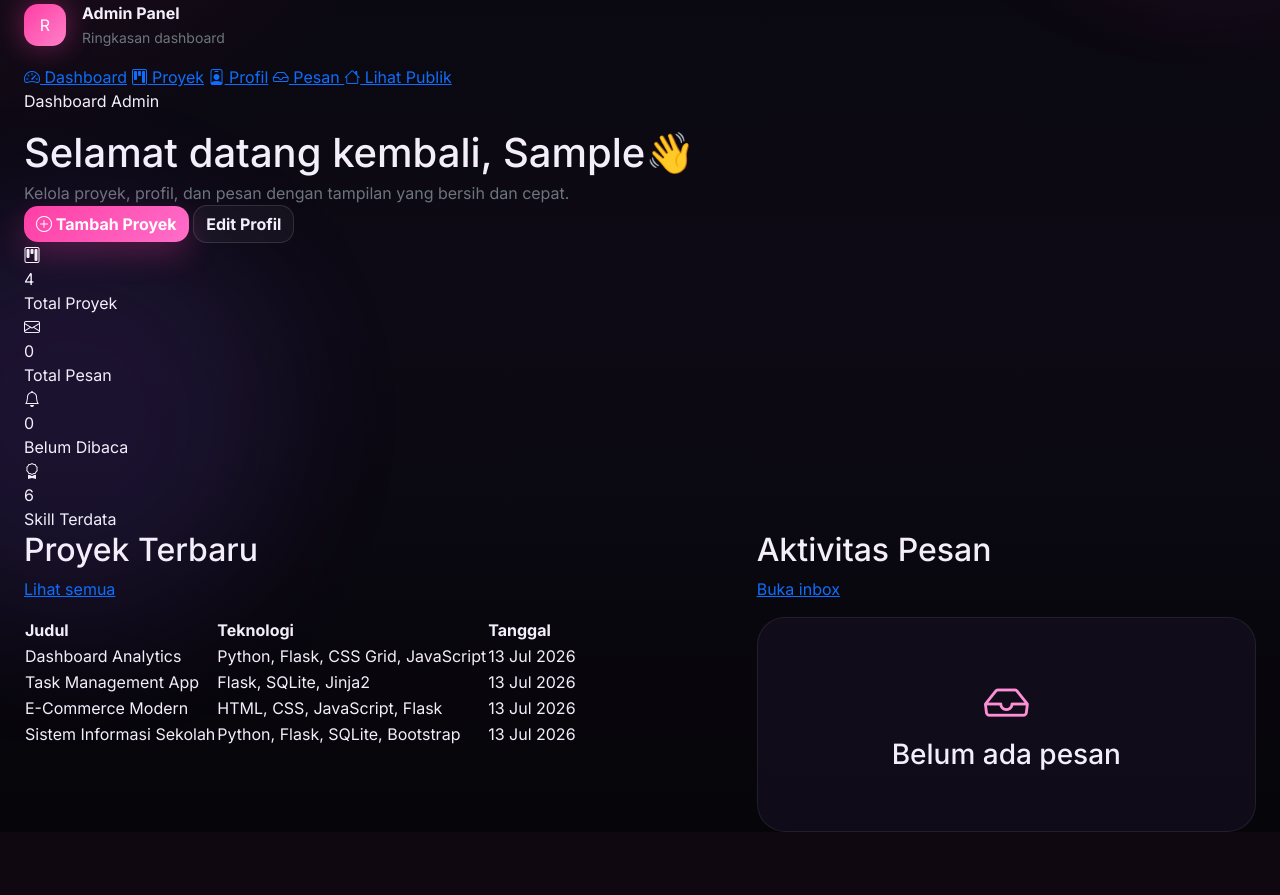
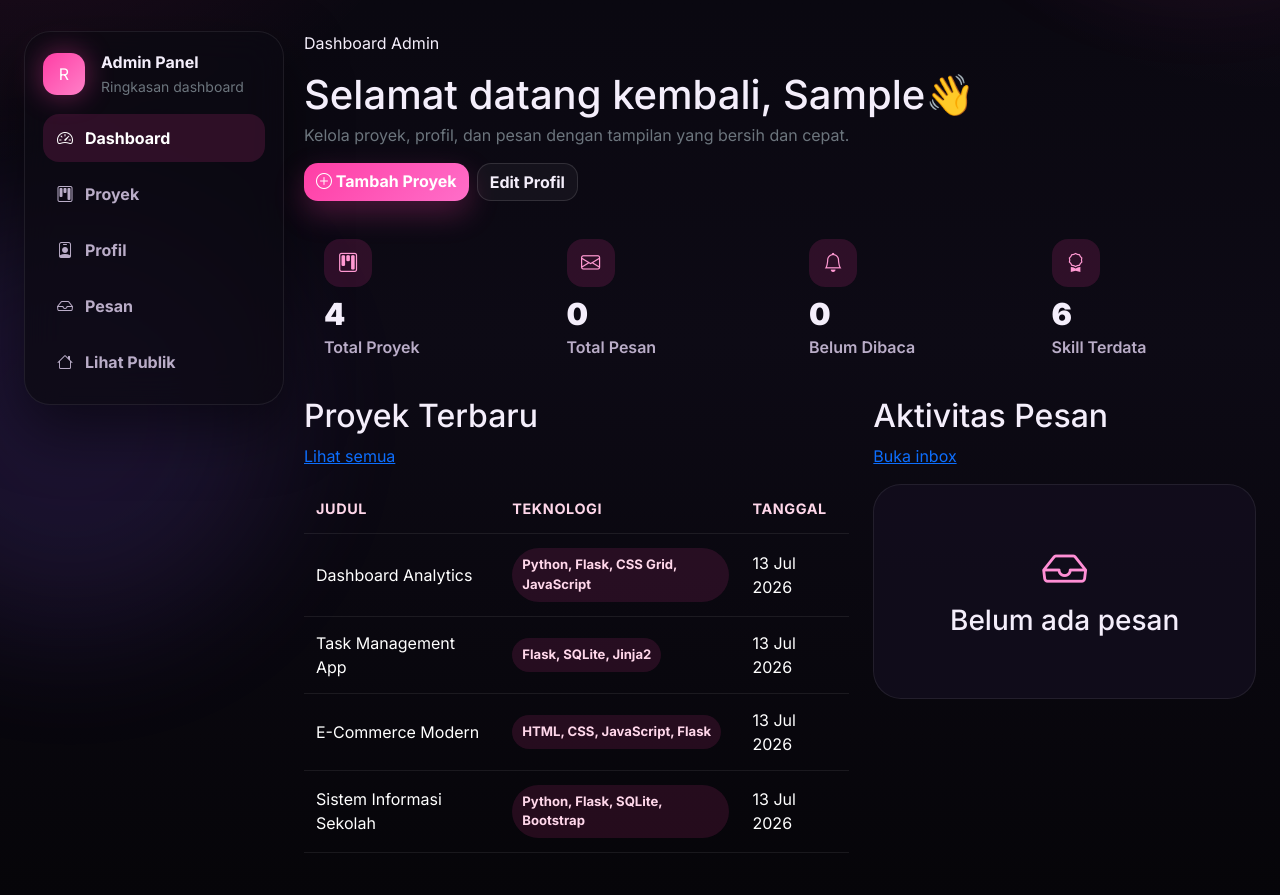
Before and after one commit to dodi397/Web_Portofolio, a Flask app: page /dashboard in a window 1280 px wide. Shown: the part 331-1226 px from the top of the page. Before the commit the page ends 1163 px from the top, so only its background shows below. Run offline with Flask 3, Linux system fonts and the light colour scheme; the visitor is signed in with stand-in values (Sample User, id 1).

Commit message:
Menyusun stylesheet khusus dashboard admin dengan desain topbar, sidebar, kartu statistik, tabel data, badge status, dan komponen pendukung agar tampilan lebih modern

```diff
--- /dev/null
+++ b/static/css/04-dashboard.css
@@ -0,0 +1,167 @@
+.dashboard-topbar {
+    padding-top: 14px;
+}
+
+.admin-pill {
+    display: inline-flex;
+    align-items: center;
+    gap: 8px;
+    padding: 9px 14px;
+    border-radius: 999px;
+    background: rgba(255,255,255,.05);
+    border: 1px solid rgba(255,255,255,.1);
+    color: #ffeaf6;
+    font-weight: 700;
+}
+
+.dashboard-page {
+    padding-bottom: 42px;
+}
+
+.dashboard-shell {
+    display: grid;
+    grid-template-columns: 260px 1fr;
+    gap: 20px;
+    align-items: start;
+    margin-top: 16px;
+}
+
+.sidebar-panel {
+    position: sticky;
+    top: 22px;
+    background: rgba(12, 10, 18, .78);
+    border: 1px solid rgba(255,255,255,.08);
+    border-radius: 26px;
+    padding: 18px;
+    box-shadow: var(--shadow);
+    backdrop-filter: blur(18px);
+}
+
+.sidebar-menu {
+    display: grid;
+    gap: 8px;
+    margin-top: 14px;
+}
+
+.sidebar-menu a {
+    display: flex;
+    align-items: center;
+    gap: 12px;
+    padding: 12px 14px;
+    text-decoration: none;
+    border-radius: 16px;
+    color: var(--muted);
+    font-weight: 700;
+    transition: .2s ease;
+}
+
+.sidebar-menu a:hover, .sidebar-menu a.active {
+    background: rgba(255,62,165,.14);
+    color: white;
+}
+
+.dashboard-main {
+    display: grid;
+    gap: 18px;
+}
+
+.dashboard-hero {
+    display: flex;
+    align-items: center;
+    justify-content: space-between;
+    gap: 16px;
+    flex-wrap: wrap;
+}
+
+.summary-grid {
+    display: grid;
+    grid-template-columns: repeat(4, minmax(0, 1fr));
+    gap: 18px;
+}
+
+.summary-card {
+    padding: 20px;
+}
+
+.summary-card .icon {
+    width: 48px;
+    height: 48px;
+    border-radius: 16px;
+    display: grid;
+    place-items: center;
+    background: rgba(255,62,165,.14);
+    color: #ff99d2;
+    margin-bottom: 12px;
+    font-size: 1.2rem;
+}
+
+.summary-card .value {
+    font-size: 1.9rem;
+    font-weight: 900;
+    line-height: 1;
+    margin-bottom: 6px;
+}
+
+.summary-card .label {
+    color: var(--muted);
+    font-weight: 600;
+}
+
+.dashboard-panel {
+    overflow: hidden;
+}
+
+.table-dark-custom {
+    width: 100%;
+    border-collapse: collapse;
+    color: white;
+}
+
+.table-dark-custom th, .table-dark-custom td {
+    padding: 14px 12px;
+    border-bottom: 1px solid rgba(255,255,255,.08);
+    vertical-align: middle;
+}
+
+.table-dark-custom th {
+    color: #ffd7ea;
+    font-size: .9rem;
+    text-transform: uppercase;
+    letter-spacing: .6px;
+}
+
+.table-avatar {
+    width: 74px;
+    height: 52px;
+    object-fit: cover;
+    border-radius: 12px;
+    border: 1px solid rgba(255,255,255,.1);
+}
+
+.badge-soft {
+    display: inline-flex;
+    align-items: center;
+    gap: 6px;
+    padding: 7px 10px;
+    border-radius: 999px;
+    background: rgba(255,62,165,.12);
+    color: #ffd7ea;
+    font-size: .82rem;
+    font-weight: 700;
+}
+
+.badge-soft.read {
+    background: rgba(46, 204, 113, .12);
+    color: #baf3cf;
+}
+
+.badge-soft.unread {
+    background: rgba(255, 193, 7, .12);
+    color: #ffe8a2;
+}
+
+.action-group {
+    display: flex;
+    gap: 8px;
+    flex-wrap: wrap;
+}
```
Also changed, not shown: static/css/03-pages.css (line endings or trailing spaces).
